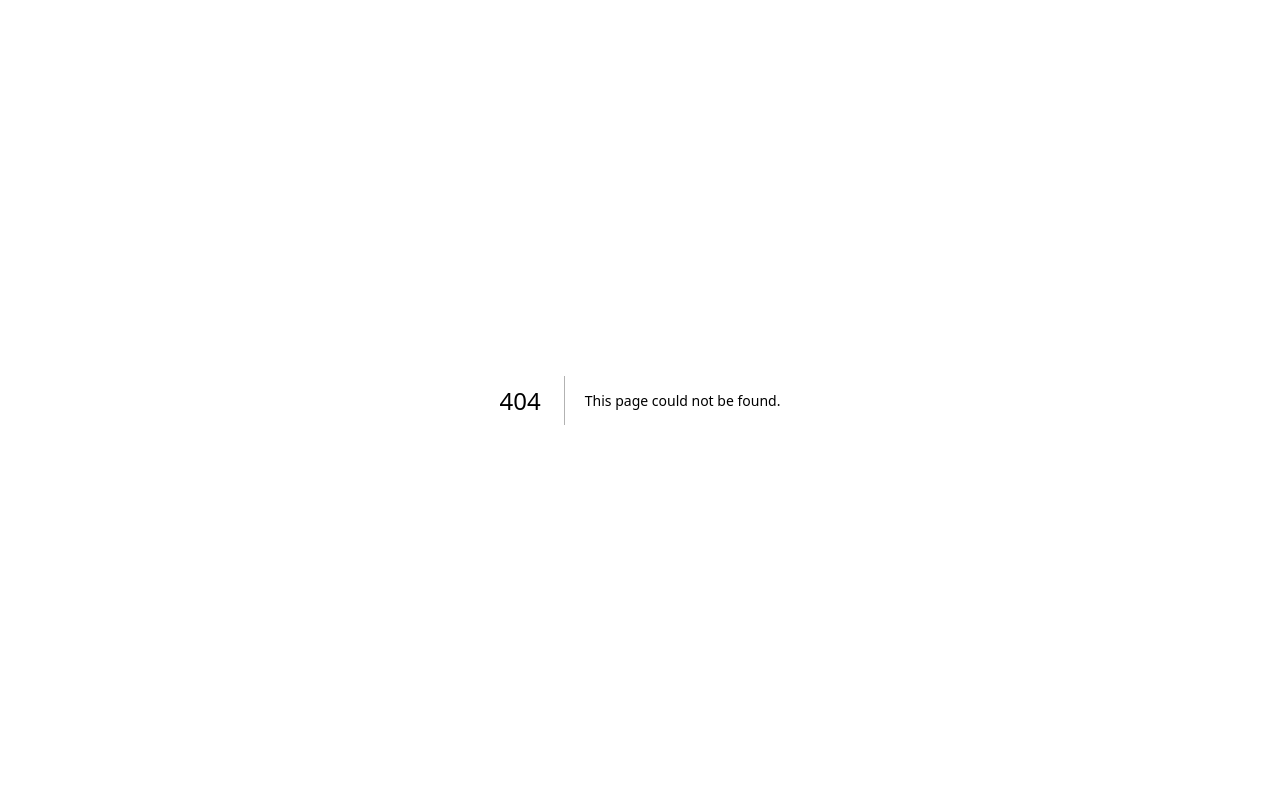
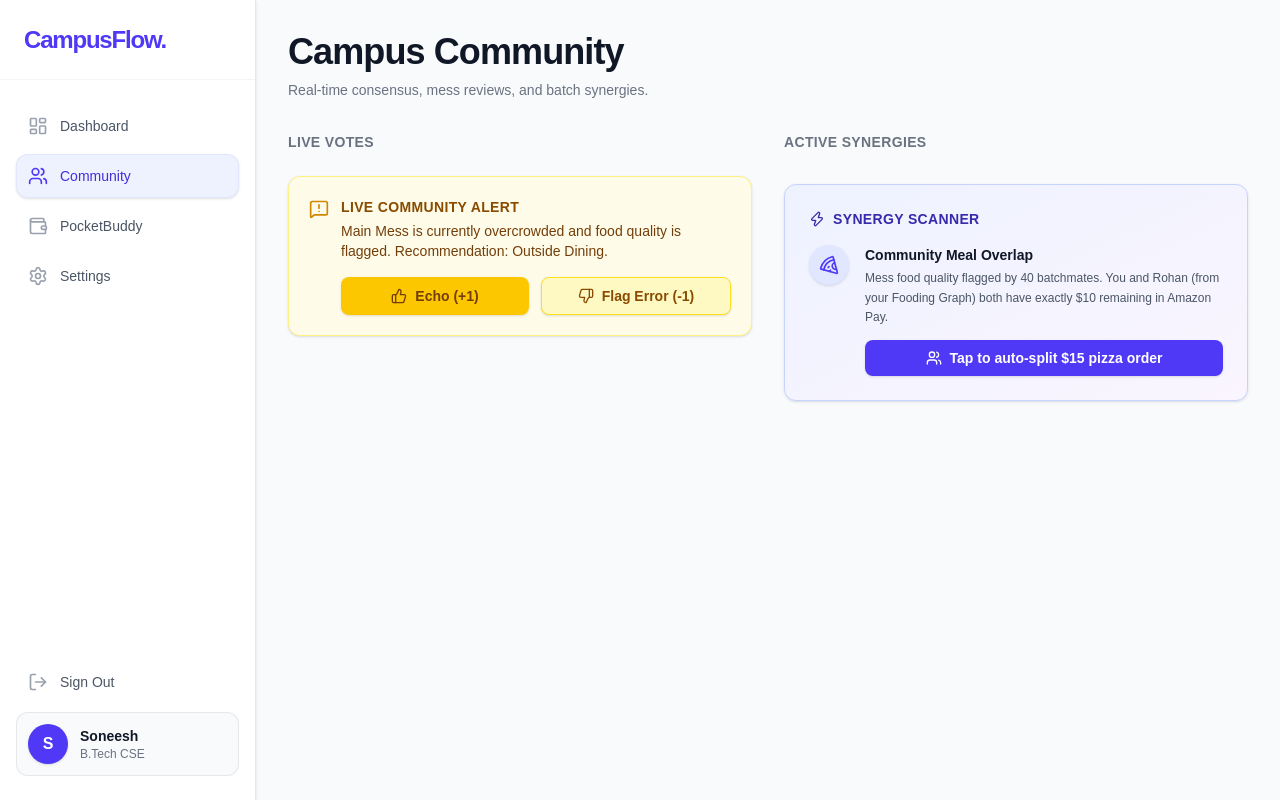
Before and after one commit to Aditya-Singh-Chandel/vidyarthicompanion_frontend, a Next.js app: page /community in a window 1280 px wide. Before the commit this address had no page. Built offline with nearby package versions, Linux system fonts and the light colour scheme.

Commit message:
Navigation, cleaning dashboard a bit and screenshot data parsing fixed.

```diff
--- /dev/null
+++ b/src/app/community/page.jsx
@@ -0,0 +1,36 @@
+import React from 'react';
+import CommunityConsensusWidget from '@/features/communityEngine/CommunityConsensusWidget';
+import SynergyWidget from '@/features/recommendationEngine/SynergyWidget';
+
+export default function CommunityPage() {
+  return (
+    <div className="min-h-screen bg-gray-50 p-4 sm:p-8">
+      <div className="mx-auto max-w-5xl">
+        <div className="mb-8">
+          <h1 className="text-3xl font-bold tracking-tight text-gray-900 sm:text-4xl">
+            Campus Community
+          </h1>
+          <p className="mt-2 text-sm text-gray-500">
+            Real-time consensus, mess reviews, and batch synergies.
+          </p>
+        </div>
+
+        <div className="grid grid-cols-1 gap-8 md:grid-cols-2">
+          <section aria-labelledby="consensus-heading">
+            <h2 id="consensus-heading" className="mb-4 text-sm font-semibold uppercase tracking-wide text-gray-500">
+              Live Votes
+            </h2>
+            <CommunityConsensusWidget />
+          </section>
+
+          <section aria-labelledby="synergy-heading">
+            <h2 id="synergy-heading" className="mb-4 text-sm font-semibold uppercase tracking-wide text-gray-500">
+              Active Synergies
+            </h2>
+            <SynergyWidget />
+          </section>
+        </div>
+      </div>
+    </div>
+  );
+}
--- a/src/app/dashboard/page.jsx
+++ b/src/app/dashboard/page.jsx
@@ -1,11 +1,8 @@
 import React from 'react';
 import OverrideWidget from '@/features/overrideEngine/OverrideWidget';
-import ExpenseWidget from '@/features/pocketBuddy/ExpenseWidget';
 import RetrievalWidget from '@/features/retrievalEngine/RetrievalWidget';
-import CommunityConsensusWidget from '@/features/communityEngine/CommunityConsensusWidget';
 import TransitWidget from '@/features/transitEngine/TransitWidget';
 import EmpathyWidget from '@/features/empathyMesh/EmpathyWidget';
-import SynergyWidget from '@/features/recommendationEngine/SynergyWidget';
 import PresenceTracker from '@/features/presenceEngine/PresenceTracker';
 import DailyTimeline from '@/components/DailyTimeline';
 
@@ -44,19 +41,9 @@ const MOCK_TODAY_SCHEDULE = [
 export default function DashboardPage() {
   return (
     <main className="min-h-screen bg-gray-50 p-4 sm:p-8">
-      {/* The Silent GPS Engine */}
       <PresenceTracker />
 
       <div className="mx-auto max-w-5xl">
-        <div className="mb-8 flex items-center justify-between">
-          <h1 className="text-3xl font-bold tracking-tight text-gray-900 sm:text-4xl">
-            CampusFlow
-          </h1>
-          <div className="flex h-10 w-10 items-center justify-center rounded-full bg-indigo-100 text-indigo-700 font-bold">
-            S
-          </div>
-        </div>
-
         {/* The Brain: Ground-Truth Retrieval Engine */}
         <RetrievalWidget />
 
@@ -72,19 +59,16 @@ export default function DashboardPage() {
               Action Center
             </h2>
             <OverrideWidget />
-            <CommunityConsensusWidget />
-            <SynergyWidget />
           </section>
 
-          {/* Right Column: Financial & Wellness */}
-          <section aria-labelledby="financial-wellness-heading">
+          {/* Right Column: Wellness & Transit */}
+          <section aria-labelledby="wellness-transit-heading">
             <h2
-              id="financial-wellness-heading"
+              id="wellness-transit-heading"
               className="mb-4 text-sm font-semibold uppercase tracking-wide text-gray-500"
             >
-              Financial & Wellness
+              Wellness & Transit
             </h2>
-            <ExpenseWidget />
             <EmpathyWidget />
             <TransitWidget />
           </section>
--- a/src/app/layout.js
+++ b/src/app/layout.js
@@ -1,5 +1,6 @@
 import { Geist, Geist_Mono } from "next/font/google";
 import "./globals.css";
+import Navigation from "@/components/Navigation";
 
 const geistSans = Geist({
   variable: "--font-geist-sans",
@@ -12,8 +13,8 @@ const geistMono = Geist_Mono({
 });
 
 export const metadata = {
-  title: "Create Next App",
-  description: "Generated by create next app",
+  title: "CampusFlow | AI OS",
+  description: "AI Operating System for Student Life",
 };
 
 export default function RootLayout({ children }) {
@@ -22,7 +23,15 @@ export default function RootLayout({ children }) {
       lang="en"
       className={`${geistSans.variable} ${geistMono.variable} h-full antialiased`}
     >
-      <body className="min-h-full flex flex-col">{children}</body>
+      <body className="flex h-screen overflow-hidden bg-gray-50 text-gray-900">
+        {/* The persistent global sidebar */}
+        <Navigation />
+
+        {/* The dynamic page content */}
+        <main className="flex-1 overflow-y-auto relative">
+          {children}
+        </main>
+      </body>
     </html>
   );
 }
--- /dev/null
+++ b/src/app/wallet/page.jsx
@@ -0,0 +1,39 @@
+import React from 'react';
+import ExpenseWidget from '@/features/pocketBuddy/ExpenseWidget';
+
+export default function WalletPage() {
+  return (
+    <div className="min-h-screen bg-gray-50 p-4 sm:p-8">
+      <div className="mx-auto max-w-5xl">
+        <div className="mb-8">
+          <h1 className="text-3xl font-bold tracking-tight text-gray-900 sm:text-4xl">
+            PocketBuddy
+          </h1>
+          <p className="mt-2 text-sm text-gray-500">
+            Smart budgeting, campus expenses, and Amazon Pay integration.
+          </p>
+        </div>
+
+        <div className="grid grid-cols-1 gap-8 md:grid-cols-2">
+          {/* Main Wallet View */}
+          <section aria-labelledby="wallet-heading">
+            <h2 id="wallet-heading" className="mb-4 text-sm font-semibold uppercase tracking-wide text-gray-500">
+              Live Balance & Tracking
+            </h2>
+            <ExpenseWidget />
+          </section>
+
+          {/* Placeholder for future financial features (like split history) */}
+          <section aria-labelledby="history-heading">
+            <h2 id="history-heading" className="mb-4 text-sm font-semibold uppercase tracking-wide text-gray-500">
+              Recent Transactions
+            </h2>
+            <div className="rounded-xl border border-gray-200 bg-white p-6 shadow-sm flex items-center justify-center h-[200px] text-sm text-gray-400 border-dashed">
+              Transaction history syncs at midnight
+            </div>
+          </section>
+        </div>
+      </div>
+    </div>
+  );
+}
--- /dev/null
+++ b/src/components/Navigation.jsx
@@ -0,0 +1,73 @@
+'use client';
+
+import React from 'react';
+import Link from 'next/link';
+import { usePathname } from 'next/navigation';
+import { LayoutDashboard, Users, Wallet, Settings, LogOut } from 'lucide-react';
+
+const navItems = [
+  { name: 'Dashboard', href: '/dashboard', icon: LayoutDashboard },
+  { name: 'Community', href: '/community', icon: Users },
+  { name: 'PocketBuddy', href: '/wallet', icon: Wallet },
+  { name: 'Settings', href: '/settings', icon: Settings },
+];
+
+export default function Navigation() {
+  const pathname = usePathname();
+
+  return (
+    <div className="flex h-screen w-64 flex-col border-r border-gray-200 bg-white shadow-sm z-50 relative">
+      <div className="flex h-20 shrink-0 items-center px-6 border-b border-gray-100">
+        <h1 className="text-2xl font-black tracking-tighter text-indigo-600">
+          CampusFlow.
+        </h1>
+      </div>
+
+      <nav className="flex flex-1 flex-col justify-between px-4 pb-6 pt-6 overflow-y-auto">
+        <ul className="space-y-1.5">
+          {navItems.map((item) => {
+            const isActive = pathname === item.href;
+            const Icon = item.icon;
+            return (
+              <li key={item.name}>
+                <Link
+                  href={item.href}
+                  className={`group flex items-center gap-3 rounded-xl px-3 py-3 text-sm font-medium transition-all ${
+                    isActive
+                      ? 'bg-indigo-50 text-indigo-700 shadow-sm ring-1 ring-inset ring-indigo-100'
+                      : 'text-gray-600 hover:bg-gray-50 hover:text-gray-900'
+                  }`}
+                >
+                  <Icon
+                    className={`h-5 w-5 shrink-0 transition-colors ${
+                      isActive ? 'text-indigo-600' : 'text-gray-400 group-hover:text-gray-600'
+                    }`}
+                  />
+                  {item.name}
+                </Link>
+              </li>
+            );
+          })}
+        </ul>
+
+        {/* User Profile Section */}
+        <div className="mt-auto pt-6">
+          <button className="group flex w-full items-center gap-3 rounded-xl px-3 py-3 text-sm font-medium text-gray-600 hover:bg-red-50 hover:text-red-700 transition-all mb-2">
+            <LogOut className="h-5 w-5 shrink-0 text-gray-400 group-hover:text-red-600 transition-colors" />
+            Sign Out
+          </button>
+
+          <div className="flex items-center gap-3 rounded-xl bg-gray-50 p-3 ring-1 ring-inset ring-gray-200">
+            <div className="flex h-10 w-10 shrink-0 items-center justify-center rounded-full bg-indigo-600 text-white font-bold shadow-sm">
+              S
+            </div>
+            <div className="flex flex-col truncate">
+              <span className="text-sm font-bold text-gray-900 truncate">Soneesh</span>
+              <span className="text-xs text-gray-500 truncate">B.Tech CSE</span>
+            </div>
+          </div>
+        </div>
+      </nav>
+    </div>
+  );
+}
--- a/src/features/overrideEngine/overrideApi.js
+++ b/src/features/overrideEngine/overrideApi.js
@@ -31,7 +31,7 @@ function fileToBase64(file) {
  *
  * @param {File} file - Raw File object from a file input.
  * @param {string} userId - The current user's identifier.
- * @returns {Promise<object|null>} The API response data, or null on failure.
+ * @returns {Promise<Array|null>} The API response data array, or null on failure.
  */
 export async function verifyScheduleOverride(file, userId = "student_1") {
   try {
@@ -45,8 +45,8 @@ export async function verifyScheduleOverride(file, userId = "student_1") {
 
     const response = await axios.post(VERIFY_ENDPOINT, payload);
 
-    // User 3's Bedrock logic will return the data object directly inside the response
-    return response.data;
+    // User 3's backend returns the array inside response.data.data
+    return response.data.data || [];
   } catch (error) {
     console.error("verifyScheduleOverride failed:", error);
     return null;
```
Also changed, not shown: src/features/overrideEngine/OverrideWidget.jsx (+32 -26 lines).
